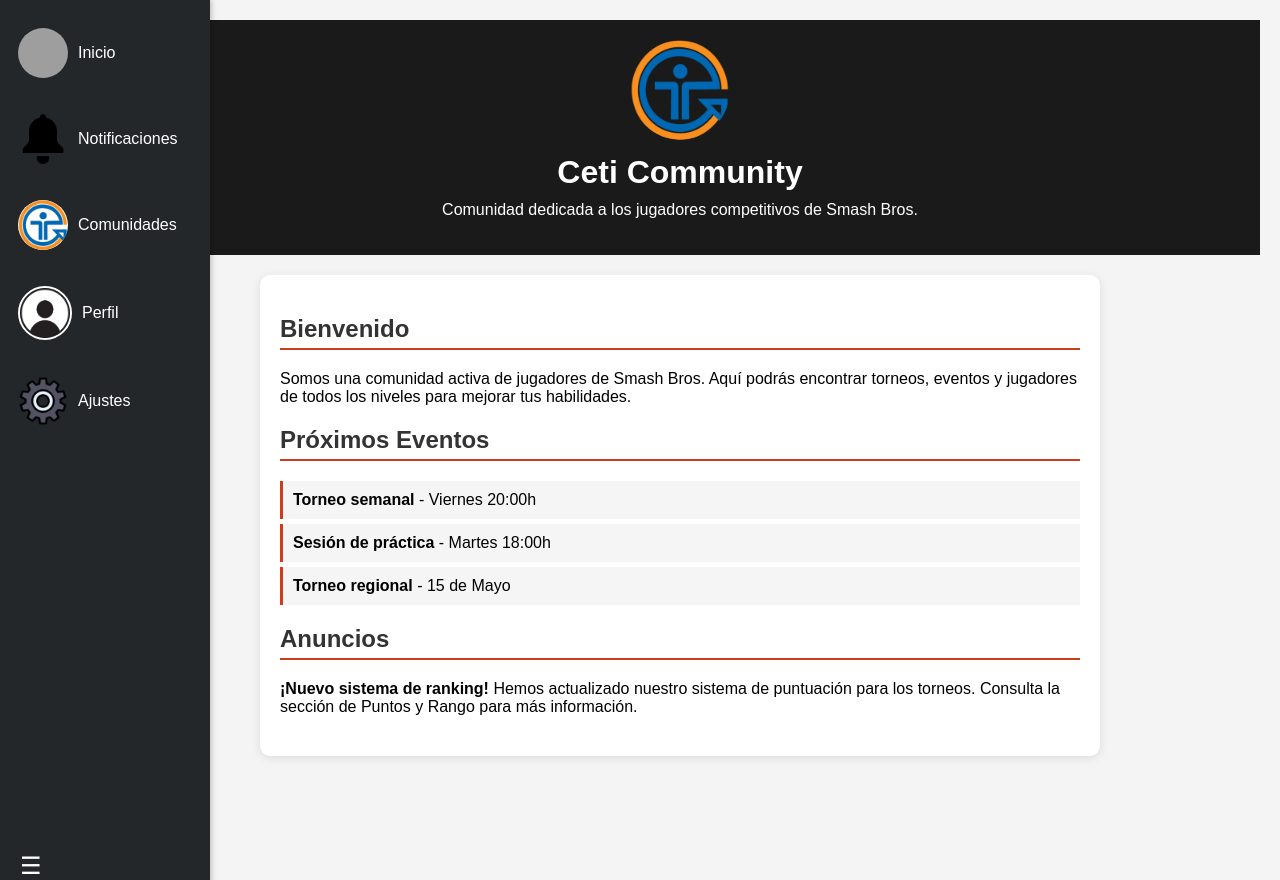
After one commit to Tuxed-Cat/Proyecto-pagina-web, a PHP site: page /Comunidad/comunidad.html in a window 1280 px wide. The commit adds this page. Run offline with PHP 8.4, Linux system fonts and the light colour scheme; grey boxes are pictures that could not be loaded.

Commit message:
Se agrego la pagina de comunidad

```diff
--- /dev/null
+++ b/Comunidad/comunidad.html
@@ -0,0 +1,104 @@
+<!DOCTYPE html>
+<html lang="es">
+<head>
+  <meta charset="UTF-8">
+  <meta name="viewport" content="width=device-width, initial-scale=1.0">
+  <title>Ceti Community</title>
+  <link rel="stylesheet" href="styles.css">
+</head>
+<body>
+
+<div class="sidebar" id="sidebar">
+
+    <div class="logo" onclick="location.href='home.html'">
+        <img src="Compelo_Logo.png" alt="Home">
+        <span class="text">Inicio</span>
+    </div>
+
+    <div class="nav-item" onclick="openModal()">
+        <img src="NotifyIcon.png" alt="Notificaciones">
+        <span class="text">Notificaciones</span>
+    </div>
+
+    <div class="nav-item community-item" id="community-btn">
+        <img src="Ceti.webp" alt="Comunidad" id="community-icon">
+        <span class="text">Comunidades</span>
+    </div>
+
+    <div class="community-submenu" id="community-submenu">
+        <div class="submenu-header">
+            Black diamonds community
+        </div>
+        <div class="submenu-item" data-page="historial.html">
+            <span class="marker">▼</span>
+            <span>Historial de partidas</span>
+        </div>
+        <div class="submenu-item" data-page="puntos.html">
+            <span class="marker">▼</span>
+            <span>Puntos y Rango</span>
+        </div>
+        <div class="submenu-item" data-page="miembros.html">
+            <span class="marker">▼</span>
+            <span>Miembros</span>
+        </div>
+        <div class="submenu-item" data-page="subir.html">
+            <span class="marker">▼</span>
+            <span>Subir Partida</span>
+        </div>
+    </div>
+
+    <div class="nav-item" onclick="location.href='perfil.html'">
+        <img src="UserDefaultIcon.jpg" alt="Perfil" class="perfil-icon">
+        <span class="text">Perfil</span>
+    </div>
+
+    <div class="nav-item" onclick="location.href='ajustes.html'">
+        <img src="SettingsIcon.png" alt="Ajustes">
+        <span class="text">Ajustes</span>
+    </div>
+
+    <div class="toggle-btn" onclick="toggleSidebar()">☰</div>
+</div>
+
+<div class="community-content">
+  <div class="community-header">
+    <img src="Ceti.webp" alt="Black Diamonds Logo" class="community-logo">
+    <h1 class="community-title">Ceti Community</h1>
+    <p class="community-description">Comunidad dedicada a los jugadores competitivos de Smash Bros.</p>
+  </div>
+
+  <div class="community-info">
+    <div class="info-section">
+      <h2>Bienvenido</h2>
+      <p>Somos una comunidad activa de jugadores de Smash Bros. Aquí podrás encontrar torneos, eventos y jugadores de todos los niveles para mejorar tus habilidades.</p>
+    </div>
+
+    <div class="info-section">
+      <h2>Próximos Eventos</h2>
+      <ul class="events-list">
+        <li><strong>Torneo semanal</strong> - Viernes 20:00h</li>
+        <li><strong>Sesión de práctica</strong> - Martes 18:00h</li>
+        <li><strong>Torneo regional</strong> - 15 de Mayo</li>
+      </ul>
+    </div>
+
+    <div class="info-section">
+      <h2>Anuncios</h2>
+      <p><strong>¡Nuevo sistema de ranking!</strong> Hemos actualizado nuestro sistema de puntuación para los torneos. Consulta la sección de Puntos y Rango para más información.</p>
+    </div>
+  </div>
+</div>
+
+<!-- Ventana emergente notificaciones -->
+<div class="modal" id="notificationModal">
+    <div class="modal-content">
+      <span class="close-btn" onclick="closeModal()">&times;</span>
+      <h2>Notificaciones</h2>
+      <p>Aquí verás tus notificaciones más recientes.</p>
+    </div>
+</div>
+
+<script src="script.js"></script>
+
+</body>
+</html>
--- /dev/null
+++ b/Comunidad/styles.css
@@ -0,0 +1,304 @@
+
+    .community-content {
+      margin-left: 80px;
+      padding: 20px;
+    }
+
+    .community-header {
+      background-color: #1a1a1a;
+      color: white;
+      padding: 20px;
+      text-align: center;
+      margin-bottom: 20px;
+    }
+
+    .community-logo {
+      width: 100px;
+      height: 100px;
+      border-radius: 50%;
+      margin-bottom: 10px;
+    }
+
+    .community-title {
+      font-size: 32px;
+      margin: 0;
+    }
+
+    .community-description {
+      margin-top: 10px;
+      max-width: 600px;
+      margin-left: auto;
+      margin-right: auto;
+    }
+
+    .community-info {
+      background: white;
+      border-radius: 10px;
+      padding: 20px;
+      box-shadow: 0 2px 10px rgba(0,0,0,0.1);
+      max-width: 800px;
+      margin: 0 auto;
+    }
+
+    .info-section {
+      margin-bottom: 20px;
+    }
+
+    .info-section h2 {
+      color: #333;
+      border-bottom: 2px solid #cc3c1e;
+      padding-bottom: 5px;
+    }
+
+    .events-list {
+      list-style-type: none;
+      padding: 0;
+    }
+
+    .events-list li {
+      padding: 10px;
+      background: #f5f5f5;
+      margin-bottom: 5px;
+      border-left: 3px solid #cc3c1e;
+    }
+
+    body {
+        margin: 0;
+        font-family: Arial, sans-serif;
+        background: #f4f4f4;
+      }
+
+      .sidebar {
+        position: fixed;
+        top: 0;
+        left: 0;
+        width: 80px;
+        height: 100vh;
+        background: #2c2f33;
+        display: flex;
+        flex-direction: column;
+        align-items: center;
+        padding: 10px 0;
+        transition: width 0.4s ease, background-color 0.3s ease;
+        overflow: hidden;
+        box-shadow: 2px 0 5px rgba(0, 0, 0, 0.2);
+        z-index: 10;
+      }
+
+      .sidebar.expanded {
+        width: 200px;
+        align-items: flex-start;
+        padding-left: 10px;
+        background-color: #23272a;
+      }
+
+      .logo, .nav-item {
+        display: flex;
+        align-items: center;
+        margin: 10px 0;
+        cursor: pointer;
+        width: 100%;
+        padding: 8px;
+        transition: background 0.3s ease, transform 0.3s ease;
+        border-radius: 10px;
+        position: relative;
+      }
+
+      .logo img, .nav-item img {
+        width: 50px;
+        height: 50px;
+        border-radius: 50%;
+        transition: transform 0.3s ease, background 0.3s ease;
+      }
+
+      .logo:hover img, .nav-item:hover img {
+        background: #7289da;
+        transform: scale(1.1);
+      }
+
+      .logo:hover, .nav-item:hover {
+        background: #40444b;
+      }
+
+      /* Estilo para el icono activo */
+      .nav-item.active img {
+        background: #fff !important;
+      }
+
+      .text {
+        color: white;
+        margin-left: 10px;
+        opacity: 0;
+        transform: translateX(-10px);
+        transition: opacity 0.3s ease, transform 0.3s ease;
+        white-space: nowrap;
+      }
+
+      .sidebar.expanded .text {
+        opacity: 1;
+        transform: translateX(0);
+      }
+
+      .perfil-icon {
+        border: 2px solid #fff;
+      }
+
+      .toggle-btn {
+        margin-top: auto;
+        font-size: 24px;
+        color: white;
+        cursor: pointer;
+        padding: 10px;
+        transition: transform 0.3s ease;
+      }
+
+      .toggle-btn:hover {
+        transform: rotate(90deg);
+      }
+
+      /* Estilos para el submenu de comunidades */
+      .community-submenu {
+        display: none;
+        position: absolute;
+        left: 80px;
+        top: 0;
+        background: #2c2f33;
+        width: 220px;
+        z-index: 5;
+        transition: all 0.3s ease;
+        padding-top: 10px;
+      }
+
+      .sidebar.expanded .community-submenu {
+        left: 220px;
+      }
+
+      .community-submenu.active {
+        display: block;
+      }
+
+      .submenu-header {
+        color: white;
+        font-size: 14px;
+        text-align: center;
+        margin-bottom: 15px;
+        padding: 0 10px;
+      }
+
+      .submenu-item {
+        display: flex;
+        align-items: center;
+        padding: 10px 15px;
+        color: white;
+        cursor: pointer;
+        transition: background 0.3s ease;
+      }
+
+      .submenu-item:hover {
+        background: #40444b;
+      }
+
+      .submenu-item.active {
+        background: #40444b;
+      }
+
+      .marker {
+        color: #cc3c1e;
+        margin-right: 10px;
+        visibility: hidden;
+      }
+
+      .submenu-item.active .marker {
+        visibility: visible;
+      }
+
+      /* Modal (ventana emergente) */
+      .modal {
+        display: none; /* Oculta al inicio */
+        position: fixed;
+        top: 0;
+        left: 0;
+        width: 100%;
+        height: 100%;
+        background: rgba(0, 0, 0, 0.5);
+        z-index: 20;
+        justify-content: center;
+        align-items: center;
+        transition: opacity 0.3s ease;
+      }
+
+      .modal-content {
+        background: #2c2f33;
+        padding: 20px;
+        border-radius: 10px;
+        text-align: center;
+        color: white;
+        width: 300px;
+        position: relative;
+        box-shadow: 0 5px 15px rgba(0,0,0,0.3);
+        animation: popUp 0.3s ease forwards;
+      }
+
+      /* Botón de cerrar (X) */
+      .close-btn {
+        position: absolute;
+        top: 10px;
+        right: 15px;
+        font-size: 24px;
+        cursor: pointer;
+      }
+
+      /* Animación de aparición */
+      @keyframes popUp {
+        from {
+          transform: scale(0.8);
+          opacity: 0;
+        }
+        to {
+          transform: scale(1);
+          opacity: 1;
+        }
+      }
+
+      /* Estilo para la pagina principal ajeno a la barra lateral*/
+
+      .main-content {
+        margin-left: 80px; /* mismo ancho que .sidebar */
+        padding: 20px;
+      }
+
+      .titulo {
+        font-size: 64px;
+        color: white;
+        background-color: #cc3c1e;
+        text-align: center;
+        margin: 0;
+        padding: 20px;
+        font-family: Georgia, serif;
+      }
+
+      .botones {
+        background-color: #cc3c1e;
+        text-align: center;
+        padding: 20px;
+      }
+
+      .crear {
+        background-color: #57c7f4;
+        font-weight: bold;
+        font-size: 20px;
+        padding: 10px 20px;
+        margin-right: 10px;
+        border: none;
+        border-radius: 5px;
+      }
+
+      .unirse {
+        background-color: #3342ac;
+        color: white;
+        font-weight: bold;
+        font-size: 20px;
+        padding: 10px 20px;
+        border: none;
+        border-radius: 5px;
+      }
```
Also changed, not shown: Comunidad/script.js (added, +114 -0 lines), Home.html (+24 -4 lines), script.js (+82 -7 lines), styles.css (+63 -0 lines), Comunidad/Ceti.webp (added), Comunidad/NotifyIcon.png (added), Comunidad/SettingsIcon.png (added), Comunidad/UserDefaultIcon.jpg (added), 1 other file.
